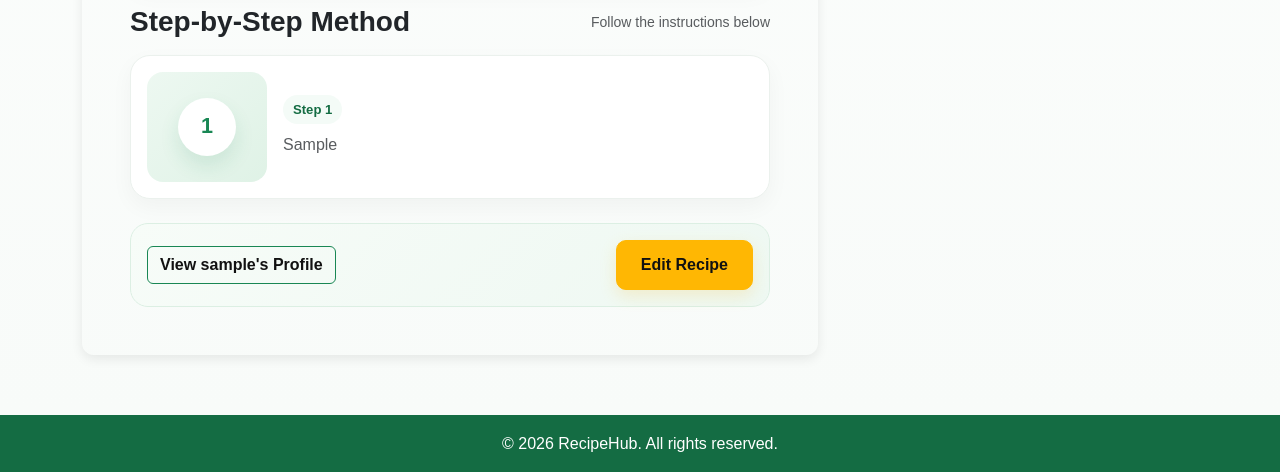
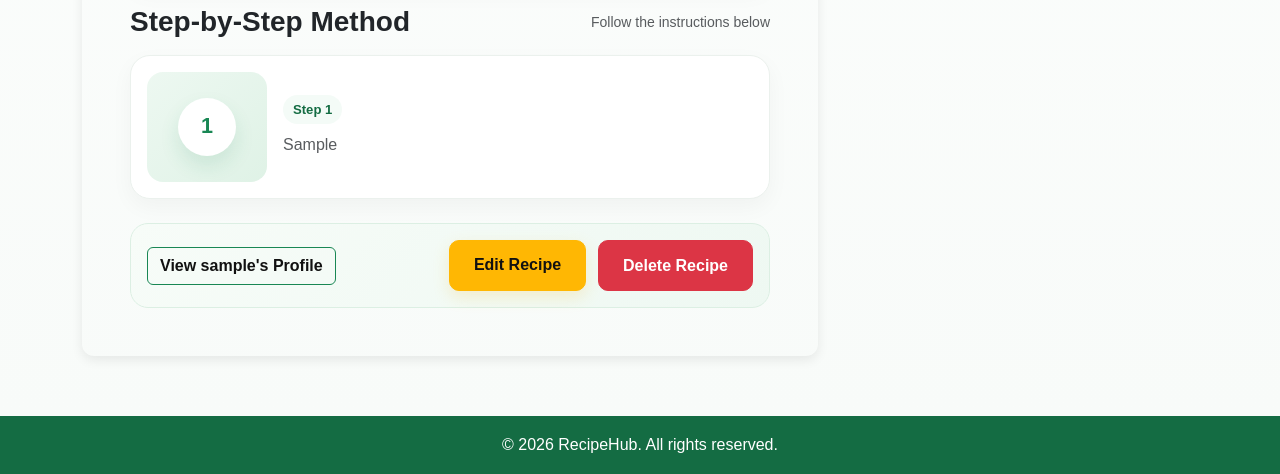
Before and after one commit to NeelPatel-22/Agile-Group-Project, a Flask app: page /recipes/1 in a window 1280 px wide. Shown: the part 1170-1644 px from the top of the page. Run offline with Flask 3, Linux system fonts and the light colour scheme; a user stored in the database is signed in; tables that the repository leaves empty hold one stand-in row (values such as "Sample post"); grey boxes marked "Sample" are stand-in pictures.

Commit message:
Delete button function implement

```diff
--- a/app/routes.py
+++ b/app/routes.py
@@ -250,6 +250,19 @@ def edit_recipe(recipe_id):
         recipe=recipe,
         error=error,
     )
+
+
+@main.route("/recipes/<int:recipe_id>/delete", methods=["POST"])
+@login_required
+def delete_recipe(recipe_id):
+    recipe = Recipe.query.get_or_404(recipe_id)
+
+    if recipe.user_id != current_user.id:
+        abort(403)
+
+    db.session.delete(recipe)
+    db.session.commit()
+    return redirect(url_for("main.profile", user_id=current_user.id))
 
 
 @main.route("/recipes/<int:recipe_id>/like", methods=["POST"])
--- a/app/static/css/profile.css
+++ b/app/static/css/profile.css
@@ -275,6 +275,10 @@
   gap: 12px;
 }
 
+.recipe-delete-form {
+  margin: 0;
+}
+
 .saved-recipes-page .save-btn.active {
   border-color: #b42331;
   color: #b42331;
--- a/app/static/css/recipe_detail.css
+++ b/app/static/css/recipe_detail.css
@@ -110,6 +110,23 @@
   background-position: center;
 }
 
+.recipe-owner-actions {
+  display: flex;
+  flex-wrap: wrap;
+  gap: 0.75rem;
+}
+
+.recipe-delete-form {
+  margin: 0;
+}
+
+.recipe-delete-btn {
+  padding: 12px 24px;
+  border-radius: 10px;
+  font-weight: 700;
+  line-height: 1.6;
+}
+
 @media (max-width: 768px) {
   .recipe-gallery {
     grid-template-columns: 1fr;
--- a/app/templates/profile.html
+++ b/app/templates/profile.html
@@ -124,6 +124,9 @@
                   <button class="btn btn-outline btn-small visibility-toggle-btn" type="button" data-recipe-id="{{ recipe.id }}">
                     {{ "Make Only Me" if recipe.is_public else "Make Public" }}
                   </button>
+                  <form action="{{ url_for('main.delete_recipe', recipe_id=recipe.id) }}" method="post" class="recipe-delete-form" onsubmit="return confirm('Delete this recipe? This cannot be undone.');">
+                    <button type="submit" class="btn btn-danger btn-small">Delete</button>
+                  </form>
                 </div>
               </div>
             </article>
--- a/app/templates/recipe_detail.html
+++ b/app/templates/recipe_detail.html
@@ -130,7 +130,12 @@
                   View {{ recipe.author.username }}'s Profile
                 </a>
                 {% if current_user.id == recipe.user_id %}
-                <a href="{{ url_for('main.edit_recipe', recipe_id=recipe.id) }}" class="btn custom-btn">Edit Recipe</a>
+                <div class="recipe-owner-actions">
+                  <a href="{{ url_for('main.edit_recipe', recipe_id=recipe.id) }}" class="btn custom-btn">Edit Recipe</a>
+                  <form action="{{ url_for('main.delete_recipe', recipe_id=recipe.id) }}" method="post" class="recipe-delete-form" onsubmit="return confirm('Delete this recipe? This cannot be undone.');">
+                    <button type="submit" class="btn btn-danger recipe-delete-btn">Delete Recipe</button>
+                  </form>
+                </div>
                 {% endif %}
               </div>
             </div>
```
